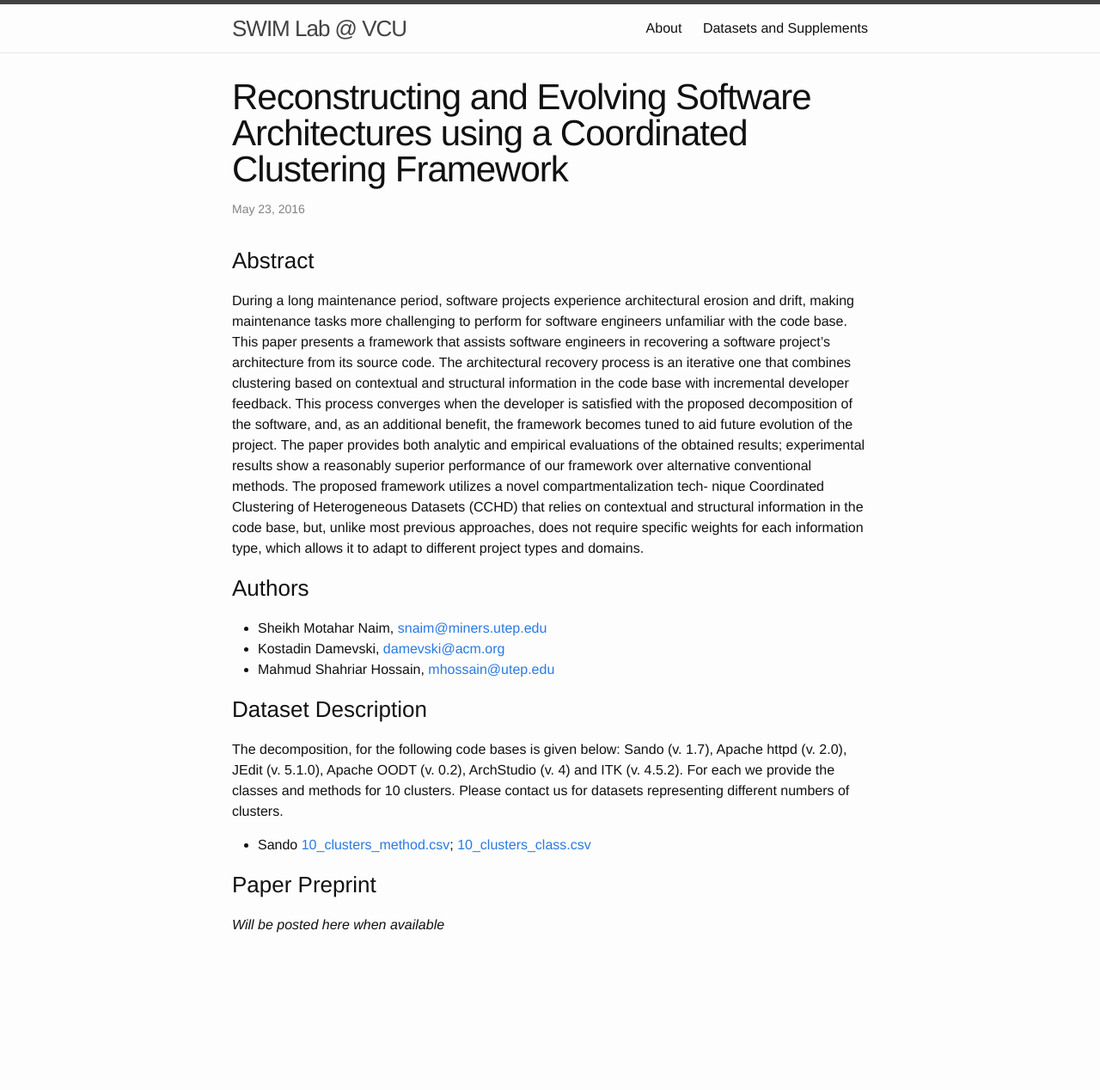
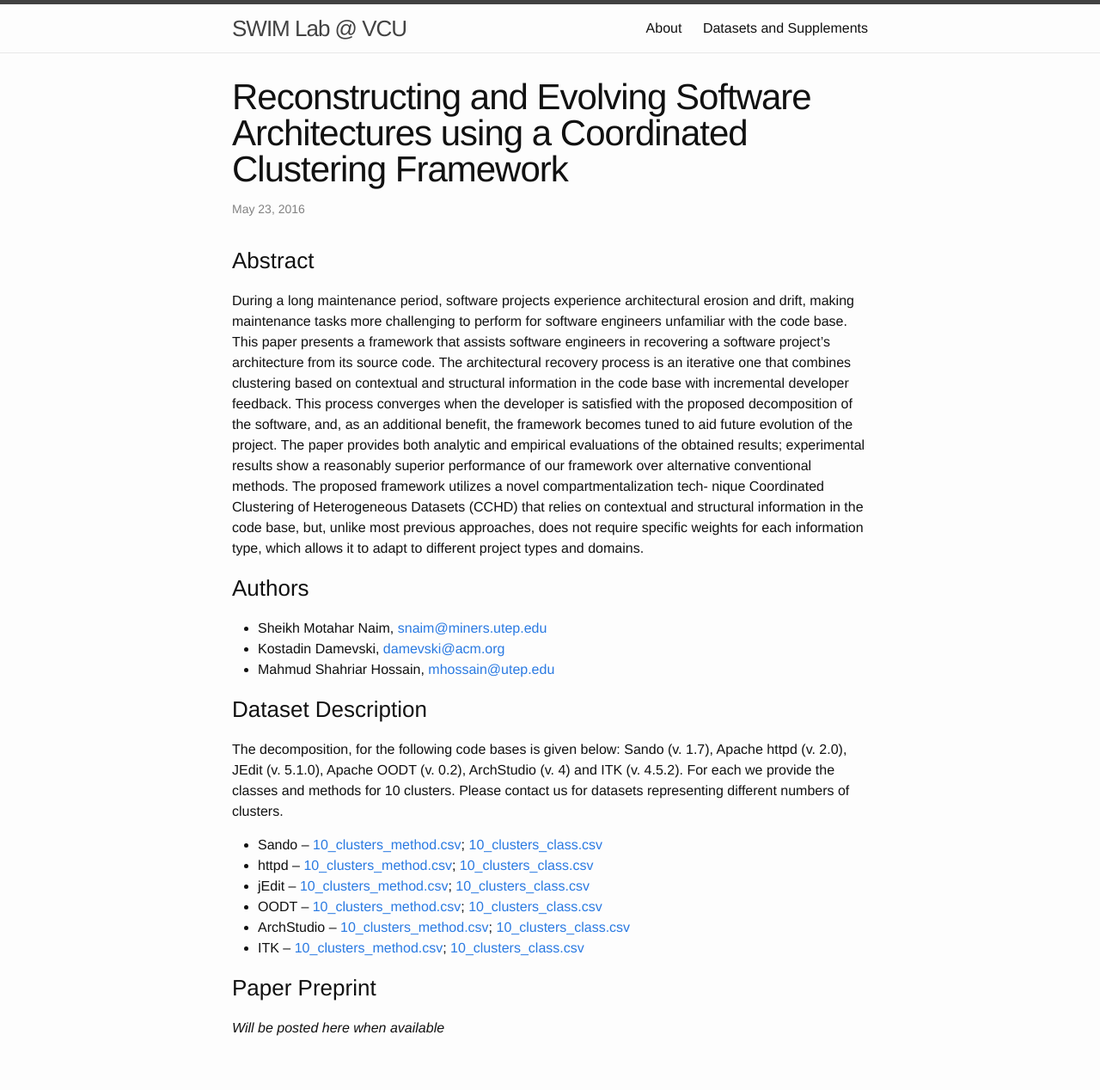
Before and after one commit to vcu-swim-lab/vcu-swim-lab.github.io, a Jekyll site: the page built from _posts/2016-05-23-Reconstructing-and-Evolving-Software-Architectures-using-a-Coordinated-Clustering-Framework.markdown, in a window 1280 px wide. Shown: the whole page at 86% size. Built offline with Jekyll 4.4.1, drawn with Linux system fonts in a browser that asks for light colours; before the commit the page ends 1148 px from its top, so only the background shows below that.

Commit message:
update to CCHD post #2

```diff
--- a/_posts/2016-05-23-Reconstructing-and-Evolving-Software-Architectures-using-a-Coordinated-Clustering-Framework.markdown
+++ b/_posts/2016-05-23-Reconstructing-and-Evolving-Software-Architectures-using-a-Coordinated-Clustering-Framework.markdown
@@ -18,7 +18,12 @@ During a long maintenance period, software projects experience architectural ero
 
 The decomposition, for the following code bases is given below: Sando (v. 1.7), Apache httpd (v. 2.0), JEdit (v. 5.1.0), Apache OODT (v. 0.2), ArchStudio (v. 4) and ITK (v. 4.5.2). For each we provide the classes and methods for 10 clusters. Please contact us for datasets representing different numbers of clusters.
 
-- Sando [10_clusters_method.csv][sando_m]; [10_clusters_class.csv][sando_c]
+- Sando -- [10_clusters_method.csv][sando_m]; [10_clusters_class.csv][sando_c]
+- httpd -- [10_clusters_method.csv][httpd_m]; [10_clusters_class.csv][httpd_c]
+- jEdit -- [10_clusters_method.csv][jedit_m]; [10_clusters_class.csv][jedit_c]
+- OODT -- [10_clusters_method.csv][oodt_m]; [10_clusters_class.csv][oodt_c]
+- ArchStudio -- [10_clusters_method.csv][archstudio_m]; [10_clusters_class.csv][archstudio_c]
+- ITK -- [10_clusters_method.csv][itk_m]; [10_clusters_class.csv][itk_c]
 
 ### Paper Preprint
 
@@ -26,3 +31,13 @@ The decomposition, for the following code bases is given below: Sando (v. 1.7),
 
 [sando_m]: /datasets/cchd/output_sando/10_clusters_method.csv
 [sando_c]: /datasets/cchd/output_sando/10_clusters_class.csv
+[httpd_m]: /datasets/cchd/output_httpd/10_clusters_method.csv
+[httpd_c]: /datasets/cchd/output_httpd/10_clusters_class.csv
+[jedit_m]: /datasets/cchd/output_jedit/10_clusters_method.csv
+[jedit_c]: /datasets/cchd/output_jedit/10_clusters_class.csv
+[oodt_m]: /datasets/cchd/output_oodt/10_clusters_method.csv
+[oodt_c]: /datasets/cchd/output_oodt/10_clusters_class.csv
+[archstudio_m]: /datasets/cchd/output_archstudio/10_clusters_method.csv
+[archstudio_c]: /datasets/cchd/output_archstudio/10_clusters_class.csv
+[itk_m]: /datasets/cchd/output_itk/10_clusters_method.csv
+[itk_c]: /datasets/cchd/output_itk/10_clusters_class.csv
```
